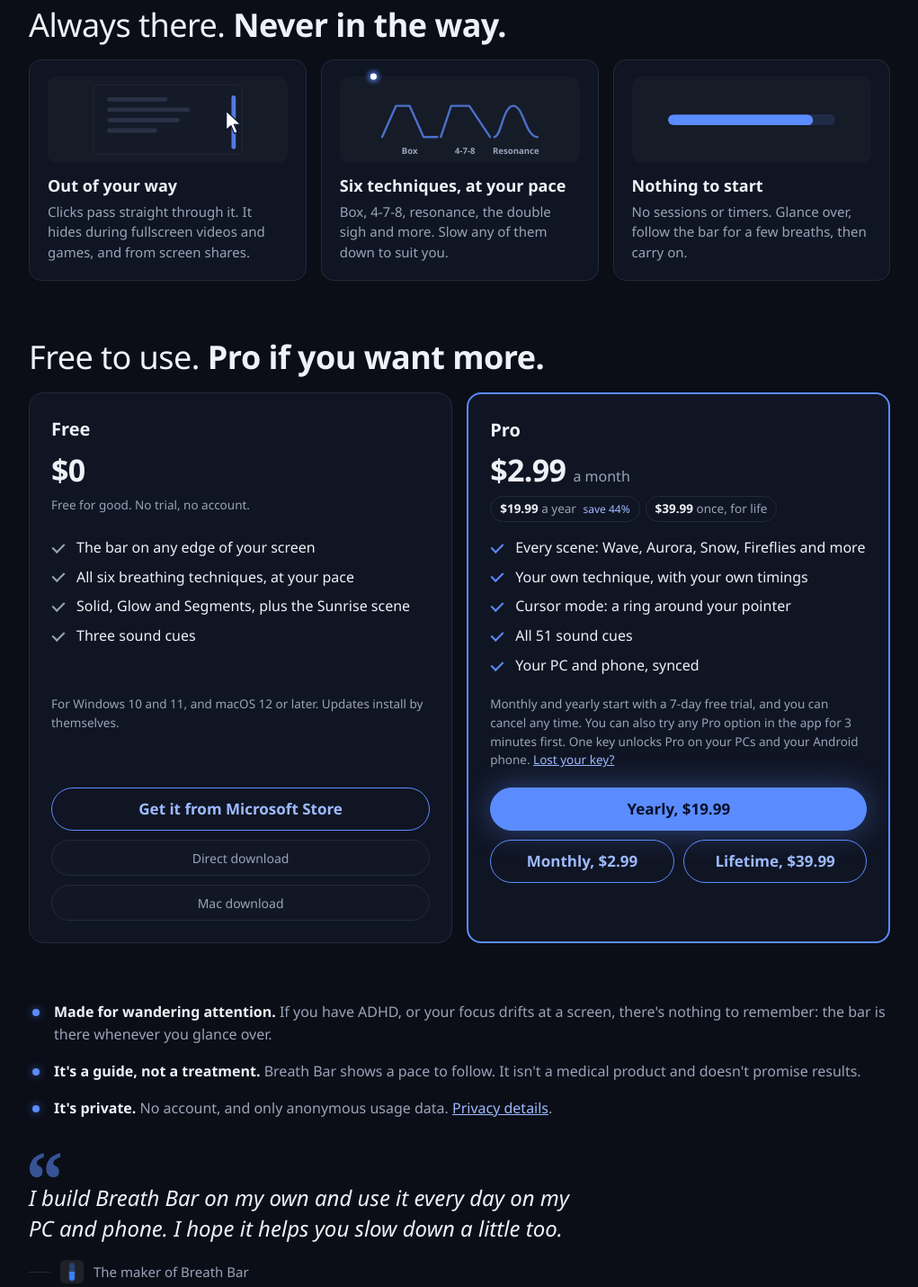
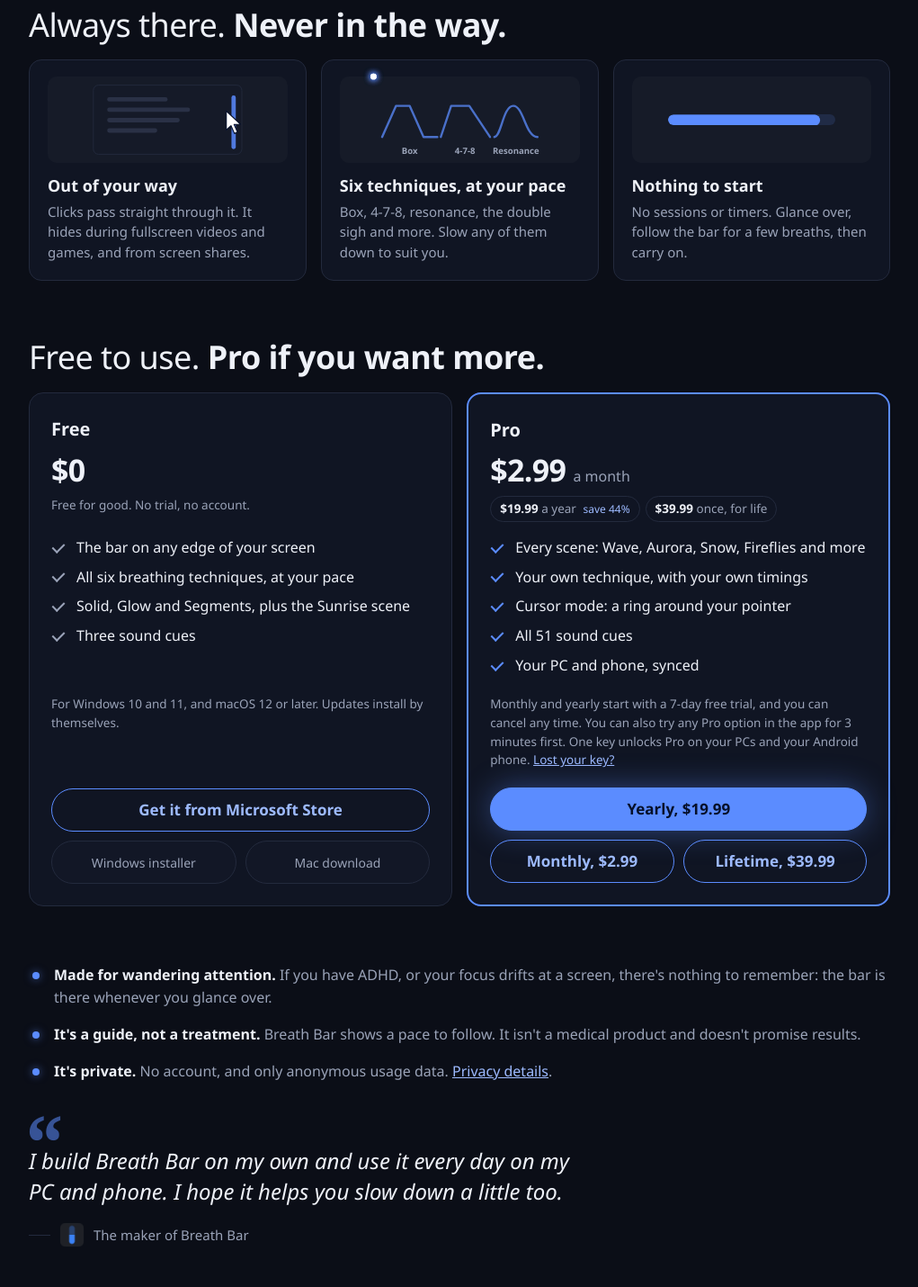
Before and after one commit to simon-jordan-dev/breath-bar-site, a plain HTML site: page index.html in a window 1280 px wide. Shown: the part 1174-2604 px from the top of the page at 90% size, without its empty margins (124-1145 px from the left). Drawn offline with Linux system fonts and the light colour scheme.

Commit message:
Free plan: the two direct downloads side by side, like Pro's buttons
With the Mac link added, the Free card had a stack of three buttons in two
heights, which made it taller than the Pro card and threw both cards' buttons
out of line. The Windows installer and Mac download now share one row at full
button height, mirroring Pro's Monthly and Lifetime, so the cards match again.
On narrow phones all three stack, the same size. "Direct download" is now
"Windows installer", since there are two direct downloads.

Co-Authored-By: Claude Opus 5.5 <noreply@anthropic.com>

```diff
--- a/home.css
+++ b/home.css
@@ -79,9 +79,11 @@ button { font: inherit; color: inherit; cursor: pointer; }
 .buys .btn { grid-column: span 2; width: 100%; min-height: 48px; padding: 0 12px; white-space: nowrap; }
 .buys .btn + .btn.ghost { grid-column: span 1; }
 .buys .btn.ghost { box-shadow: none; }
-.buys .btn.dl { min-height: 40px; font-size: 14px; font-weight: 500; color: var(--muted); box-shadow: none; }
+/* The two direct downloads (Windows installer, Mac) share a row, the same height as
+   the Pro card's Monthly and Lifetime, so both cards' buttons line up. */
+.buys .btn.dl { grid-column: span 1; font-size: 14px; font-weight: 500; color: var(--muted); box-shadow: none; }
 .buys .btn.dl:hover { color: var(--ink); }
-@media (max-width: 420px) { .buys .btn + .btn.ghost { grid-column: span 2; } }
+@media (max-width: 420px) { .buys .btn + .btn.ghost, .buys .btn.dl { grid-column: span 2; } }
 .get-row { display: flex; flex-wrap: wrap; gap: 10px; }
 /* The two plans line up row by row: name, price, small print, list, note, buttons. */
 .bb-plans { grid-template-rows: repeat(6, auto); }
--- a/index.html
+++ b/index.html
@@ -37,7 +37,7 @@
   <meta property="og:image:height" content="630">
   <meta name="twitter:card" content="summary_large_image">
   <meta name="theme-color" content="#0b0e17">
-  <link rel="stylesheet" href="home.css?v=20261119c">
+  <link rel="stylesheet" href="home.css?v=20261128a">
 </head>
 <body>
   <p class="bar-label" id="bar-label" data-level aria-hidden="true">Breathe with me <span>→</span></p>
@@ -125,7 +125,7 @@
               <li>Three sound cues</li>
             </ul>
             <p class="bb-small">For Windows 10 and 11, and macOS 12 or later. Updates install by themselves.</p>
-            <div class="buys"><a class="btn ghost" href="#" data-get="windows">Get it from Microsoft Store</a><a class="btn quiet dl" href="#" data-get="windows-exe">Direct download</a><a class="btn quiet dl" href="#" data-get="mac">Mac download</a></div>
+            <div class="buys"><a class="btn ghost" href="#" data-get="windows">Get it from Microsoft Store</a><a class="btn quiet dl" href="#" data-get="windows-exe">Windows installer</a><a class="btn quiet dl" href="#" data-get="mac">Mac download</a></div>
           </div>
           <div class="bb-plan pro">
             <h3>Pro</h3>
```
